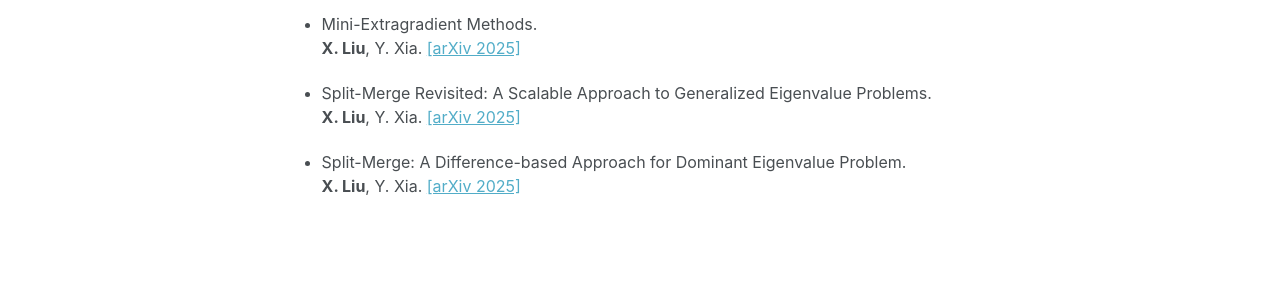
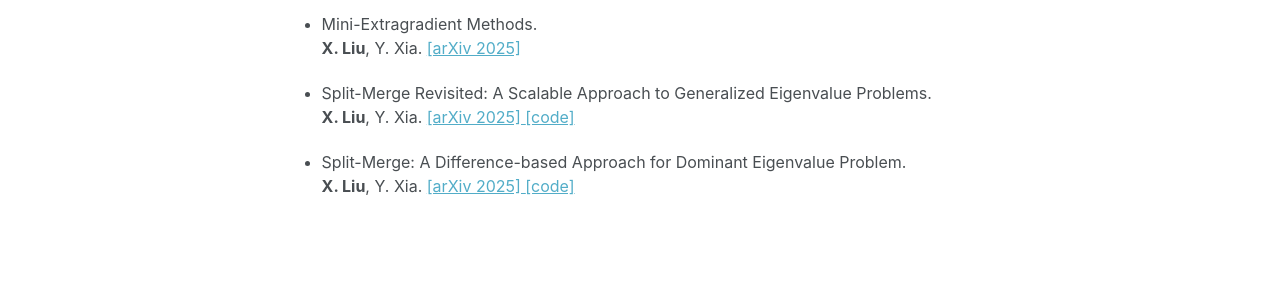
Before and after one commit to xzliu-opt/xzliu-opt.github.io, a Jekyll site: the page built from _pages/publications.md, in a window 1280 px wide and 1183 px high. Shown: the part 602-902 px from the top of the window. Built offline with Jekyll 4.4.1, drawn with Linux system fonts in a browser that asks for light colours; some web fonts are replaced.

Commit message:
Add code links to publications in markdown
Added links to code repositories for two publications.

```diff
--- a/_pages/publications.md
+++ b/_pages/publications.md
@@ -32,10 +32,10 @@
  <b>X. Liu</b>, Y. Xia. <a href="https://arxiv.org/abs/2511.15254">[arXiv 2025]  </a>
 </p></li>
  <li><p> Split-Merge Revisited: A Scalable Approach to Generalized Eigenvalue Problems. <br />
- <b>X. Liu</b>, Y. Xia. <a href="https://arxiv.org/abs/2507.02389">[arXiv 2025]  </a>
+ <b>X. Liu</b>, Y. Xia. <a href="https://arxiv.org/abs/2507.02389">[arXiv 2025]  </a> <a href="https://github.com/xzliu-opt/SplitMerge">[code]  </a>
 </p></li>
 <li><p> Split-Merge: A Difference-based Approach for Dominant Eigenvalue Problem. <br />
- <b>X. Liu</b>, Y. Xia. <a href="https://arxiv.org/abs/2501.15131">[arXiv 2025]  </a>
+ <b>X. Liu</b>, Y. Xia. <a href="https://arxiv.org/abs/2501.15131">[arXiv 2025]  </a> <a href="https://github.com/xzliu-opt/SplitMerge">[code]  </a>
 </p></li>
 </font>
 </ul>
```
